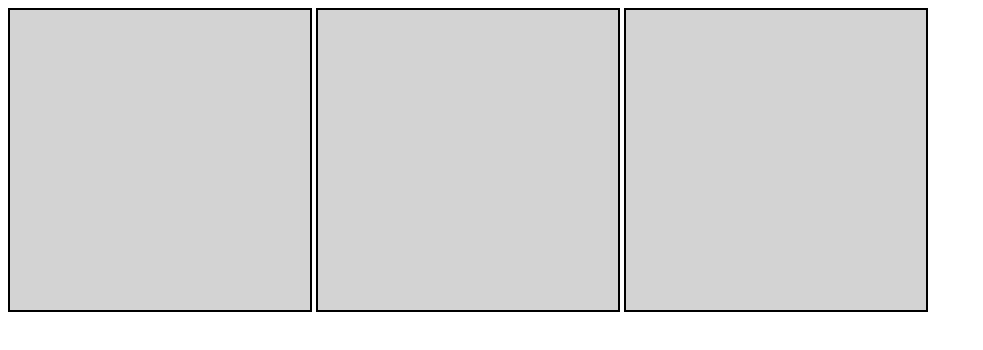
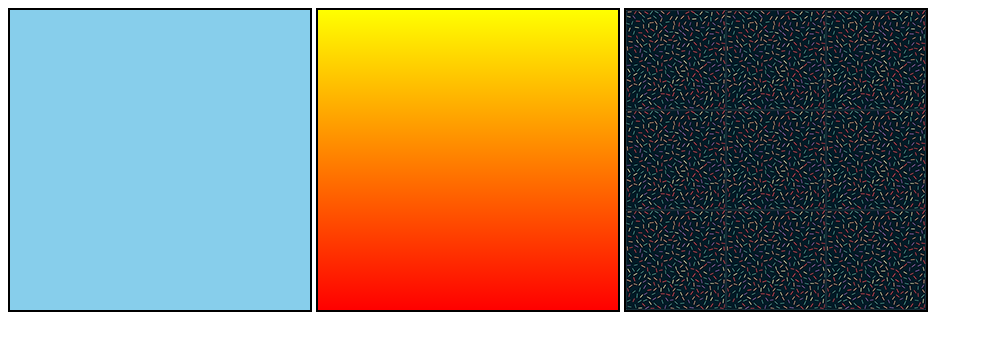
Before and after one commit to marique3596/html-css, a plain HTML site: page exercicios/exvdd022/fundo01.html in a window 1280 px wide. Shown: the whole page, without its empty margins (0-983 px from the left). Drawn offline with Linux system fonts and the light colour scheme.

Commit message:
Update fundo01.html

```diff
--- a/exercicios/exvdd022/fundo01.html
+++ b/exercicios/exvdd022/fundo01.html
@@ -15,17 +15,29 @@
             background-color: lightgray;
         }
 
+        div#q1 {
+            background-color: skyblue;
+        }
+
+        div#q2 {
+            background-image: linear-gradient(to bottom, yellow, red);
+        }
+
+        div#q3 {
+            background-image: url('imagens/pattern001.png');
+        }
+
 
     </style>
 </head>
 <body>
-    <div class="quadrado">
+    <div class="quadrado" id="q1">
 
     </div>
-    <div class="quadrado">
+    <div class="quadrado" id="q2">
 
     </div>
-    <div class="quadrado">
+    <div class="quadrado" id="q3">
 
     </div>
 </body>
```
